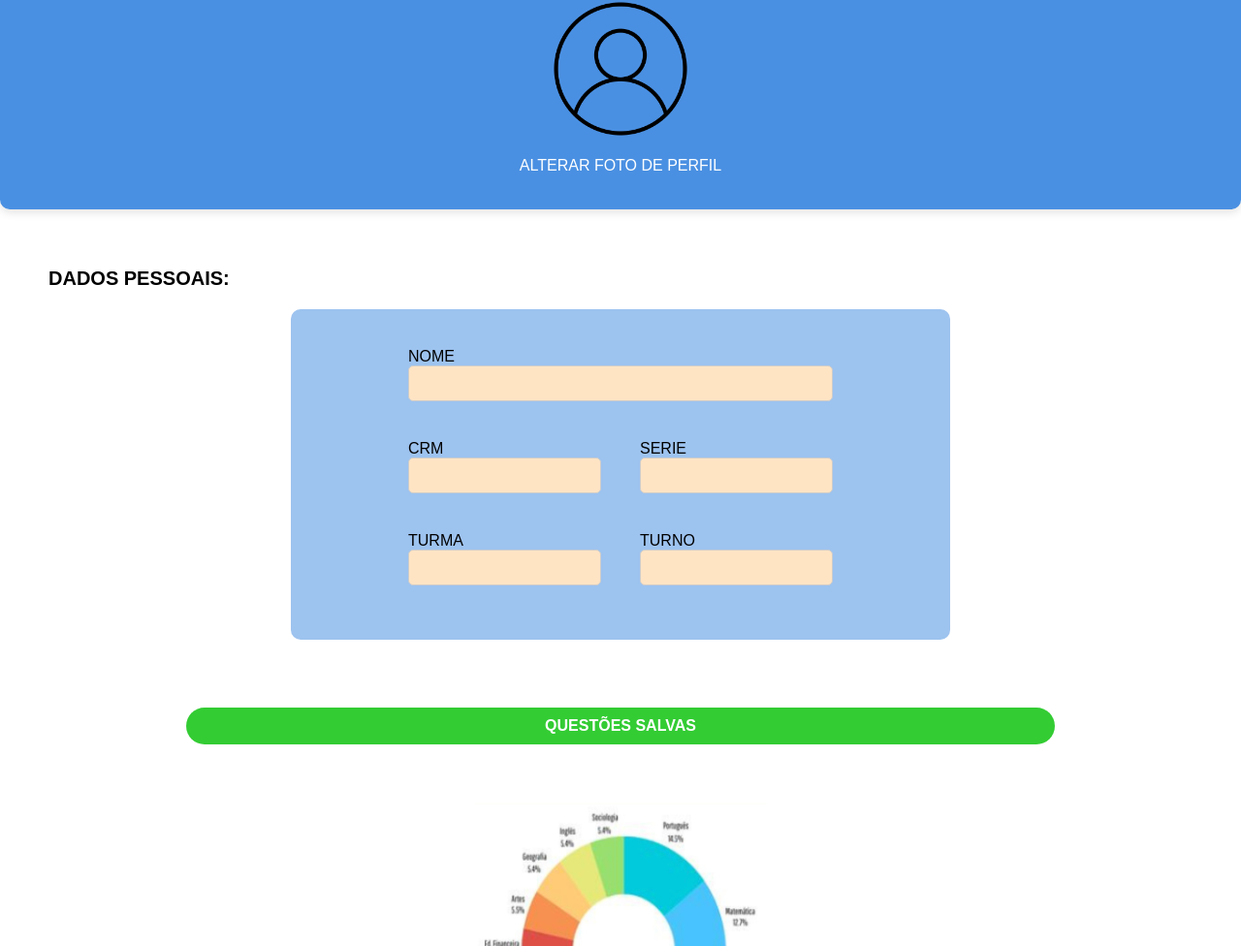
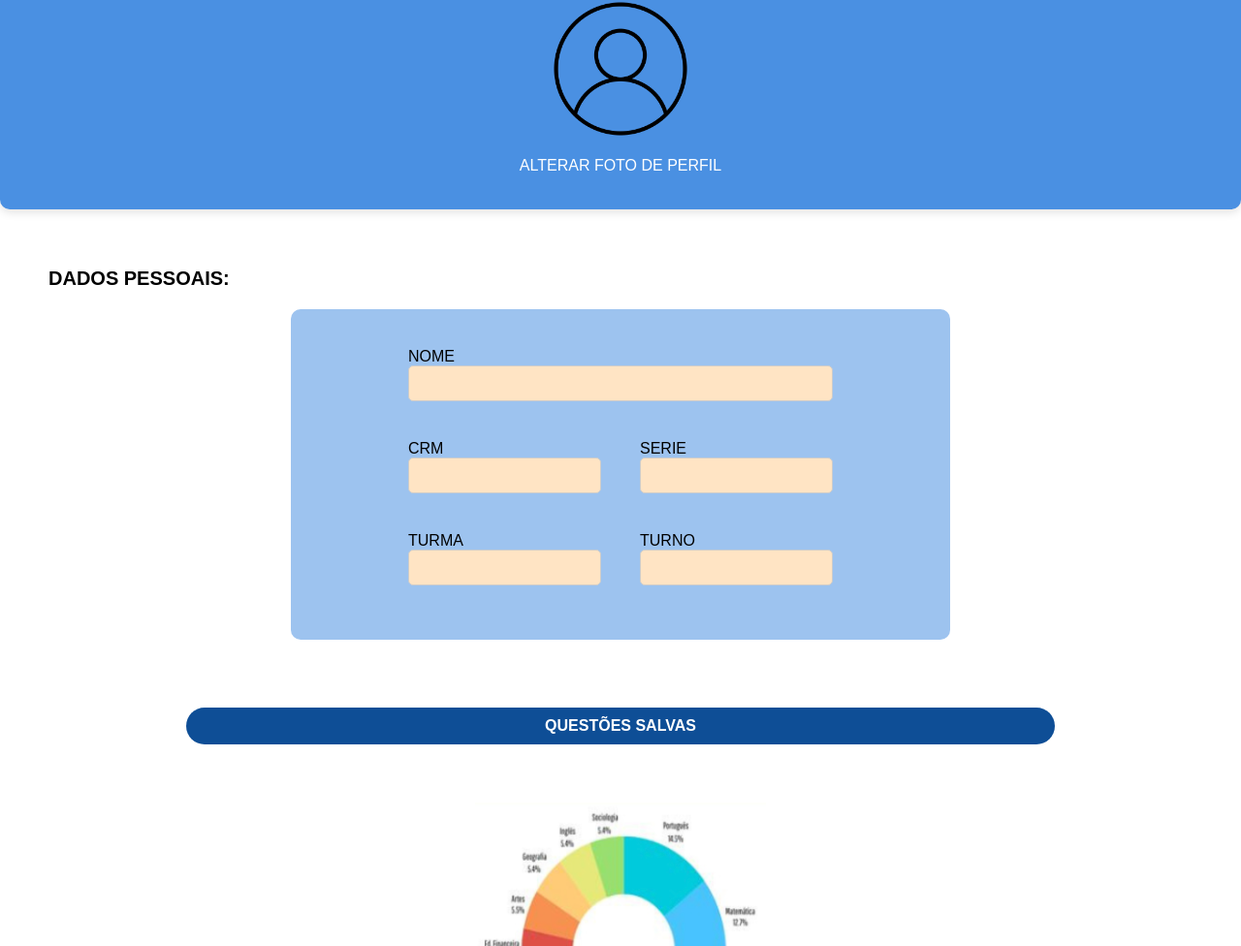
Before and after one commit to DevMoretti/-al-m, a plain HTML site: page Perfil.html in a window 1280 px wide. Shown: the part 124-1100 px from the top of the page at 97% size. Drawn offline with Linux system fonts and the light colour scheme; files that its build step writes are made by us from their sources.

Commit message:
Update Ranking.css

```diff
--- a/css/Ranking.css
+++ b/css/Ranking.css
@@ -19,7 +19,7 @@ body {
 }
 
 .button {
-    background-color: #33cc33;
+    background-color: #0e4e96;
     color: #ffffff;
     width: 70%;
     padding: 10px 20px;
@@ -31,7 +31,7 @@ body {
 }
 
 button:hover {
-    background-color: #28a745;
+    background-color: #0e4e96;
 }
 
 .img_header{
```
